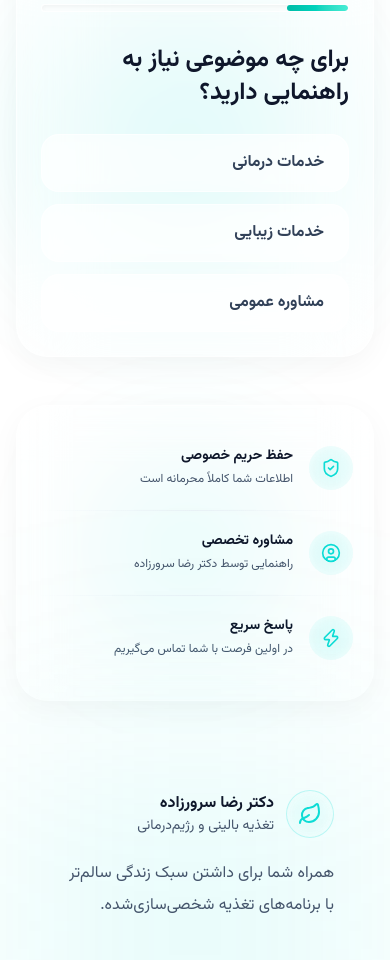
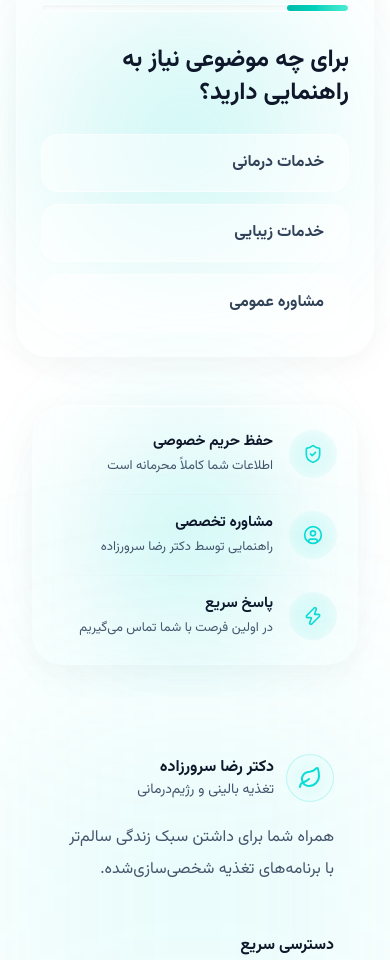
Before and after one commit to AmirShakibafar/SarvzadehPortfolio, a Next.js app: page / in a window 390 px wide. Shown: the part 7100-8060 px from the top of the page. Built offline with nearby package versions, Linux system fonts and the light colour scheme.

Commit message:
feat: cta section is now more optimized

```diff
--- a/components/cta/desktop/evaluation-form.tsx
+++ b/components/cta/desktop/evaluation-form.tsx
@@ -72,12 +72,28 @@ export function EvaluationForm() {
   };
 
   return (
-    <div className="relative isolate">
+    <div className="relative isolate w-full">
+      {/* Background Blob */}
       <div
         className="absolute left-1/2 top-1/2 -z-10 h-[150%] w-[150%] max-w-4xl -translate-x-1/2 -translate-y-1/2 bg-[url('/blob.svg')] bg-contain bg-center bg-no-repeat opacity-40 pointer-events-none"
         aria-hidden="true"
       />
-      <GlassCard className="p-6 md:p-8 lg:p-10 rounded-[2rem] shadow-[0_8px_30px_rgb(0,0,0,0.04)] border-white/60 bg-white/40 backdrop-blur-2xl min-h-[420px] flex flex-col relative z-10 overflow-hidden transform-gpu">
+
+      {/*
+        Exact simulated glass trick:
+        1. bg-white/10 + specific borders and shadows
+        2. overflow-hidden for the inner fake gradient
+        3. backdrop-blur-none ensures the base component doesn't sneak in a blur filter
+      */}
+      <GlassCard className="p-6 md:p-8 lg:p-10 rounded-[2rem] bg-white/10 border border-white/30 shadow-[0_8px_30px_rgb(0,0,0,0.04),inset_0_1px_1px_rgba(255,255,255,0.8)] overflow-hidden min-h-[420px] flex flex-col relative z-10 backdrop-blur-none">
+        {/* Fake glass gradient layer */}
+        <div
+          className="absolute inset-0 bg-gradient-to-tr from-white/5 via-white/10 to-transparent pointer-events-none"
+          aria-hidden="true"
+        />
+
+        {/* Content Container (z-10 ensures it sits above the fake gradient) */}
+        <div className="relative z-10 flex flex-col flex-1">
           {!isComplete && (
             <ProgressBar
               currentStep={currentStep}
@@ -94,7 +110,7 @@ export function EvaluationForm() {
                 initial="hidden"
                 animate="visible"
                 exit="exit"
-              className="w-full transform-gpu will-change-transform"
+                className="w-full"
               >
                 {currentStep < EVALUATION_QUESTIONS.length && (
                   <QuestionStep
@@ -124,6 +140,7 @@ export function EvaluationForm() {
               </motion.div>
             </AnimatePresence>
           </div>
+        </div>
       </GlassCard>
     </div>
   );
@@ -150,16 +167,16 @@ function ProgressBar({
           <button
             type="button"
             onClick={onBack}
-            className="text-slate-500 hover:text-slate-900 hover:bg-white/50 px-3 py-1.5 rounded-full flex items-center text-sm font-medium transition-all transform-gpu"
+            className="text-slate-500 hover:text-slate-900 hover:bg-white/50 px-3 py-1.5 rounded-full flex items-center text-sm font-medium transition-all"
           >
             <ArrowRight className="h-4 w-4 ml-1.5" />
             بازگشت
           </button>
         )}
       </div>
-      <div className="h-2 w-full bg-white/50 border border-white/60 rounded-full overflow-hidden shadow-inner transform-gpu">
+      <div className="h-2 w-full bg-white/50 border border-white/60 rounded-full overflow-hidden shadow-inner">
         <div
-          className="h-full bg-gradient-to-l from-teal-300 to-teal-500 transition-all duration-500 ease-out rounded-full transform-gpu will-change-transform"
+          className="h-full bg-gradient-to-l from-teal-300 to-teal-500 transition-all duration-500 ease-out rounded-full"
           style={{ width: `${((currentStep + 1) / totalSteps) * 100}%` }}
         />
       </div>
@@ -184,7 +201,7 @@ function QuestionStep({
           <button
             key={idx}
             onClick={() => onSelect(question.id, option)}
-            className="w-full text-right px-6 py-4 rounded-2xl border border-white/60 bg-white/50 hover:bg-white/80 hover:border-teal-300 hover:shadow-md text-slate-700 font-semibold transition-all duration-300 backdrop-blur-sm transform-gpu"
+            className="w-full text-right px-6 py-4 rounded-2xl border border-white/60 bg-white/50 hover:bg-white/80 hover:border-teal-300 hover:shadow-md text-slate-700 font-semibold transition-all duration-300"
           >
             {option}
           </button>
@@ -226,7 +243,7 @@ function ContactStep({
             }
             placeholder="0912 345 6789"
             dir="ltr"
-            className="w-full pl-10 pr-4 py-4 rounded-2xl border border-white/60 bg-white/50 text-left focus:outline-none focus:ring-2 focus:ring-teal-400 focus:bg-white transition-all backdrop-blur-sm shadow-sm transform-gpu"
+            className="w-full pl-10 pr-4 py-4 rounded-2xl border border-white/60 bg-white/50 text-left focus:outline-none focus:ring-2 focus:ring-teal-400 focus:bg-white transition-all shadow-sm"
           />
           <PhoneCall className="absolute left-4 top-1/2 -translate-y-1/2 h-5 w-5 text-slate-400 group-focus-within:text-teal-500 transition-colors" />
         </div>
@@ -238,7 +255,7 @@ function ContactStep({
               setContactData({ ...contactData, description: e.target.value })
             }
             placeholder="توضیحات تکمیلی (اختیاری)"
-            className="w-full pl-10 pr-4 py-4 rounded-2xl border border-white/60 bg-white/50 resize-none focus:outline-none focus:ring-2 focus:ring-teal-400 focus:bg-white transition-all backdrop-blur-sm shadow-sm transform-gpu"
+            className="w-full pl-10 pr-4 py-4 rounded-2xl border border-white/60 bg-white/50 resize-none focus:outline-none focus:ring-2 focus:ring-teal-400 focus:bg-white transition-all shadow-sm"
           />
           <MessageSquare className="absolute left-4 top-5 h-5 w-5 text-slate-400 group-focus-within:text-teal-500 transition-colors" />
         </div>
@@ -246,7 +263,7 @@ function ContactStep({
       <Button
         type="submit"
         disabled={isSubmitting || !contactData.phone}
-        className="w-full h-14 rounded-2xl bg-gradient-to-l from-teal-400 to-teal-500 hover:from-teal-500 hover:to-teal-600 text-white font-bold text-lg flex items-center justify-center gap-2 shadow-lg shadow-teal-500/25 transition-all disabled:opacity-50 transform-gpu"
+        className="w-full h-14 rounded-2xl bg-gradient-to-l from-teal-400 to-teal-500 hover:from-teal-500 hover:to-teal-600 text-white font-bold text-lg flex items-center justify-center gap-2 shadow-lg shadow-teal-500/25 transition-all disabled:opacity-50"
       >
         {isSubmitting ? (
           <Loader2 className="h-5 w-5 animate-spin" />
@@ -267,7 +284,7 @@ function SuccessStep({ onReset }: { onReset: () => void }) {
           className="absolute left-1/2 top-1/2 -z-10 h-[200px] w-[200px] -translate-x-1/2 -translate-y-1/2 bg-[url('/blob.svg')] bg-contain bg-center bg-no-repeat opacity-40 pointer-events-none"
           aria-hidden="true"
         />
-        <div className="h-24 w-24 bg-gradient-to-br from-teal-100 to-white border border-white rounded-full flex items-center justify-center text-teal-500 mb-4 shadow-xl relative z-10 transform-gpu">
+        <div className="h-24 w-24 bg-gradient-to-br from-teal-100 to-white border border-white rounded-full flex items-center justify-center text-teal-500 mb-4 shadow-xl relative z-10">
           <CheckCircle2 className="h-12 w-12" />
         </div>
       </div>
@@ -281,7 +298,7 @@ function SuccessStep({ onReset }: { onReset: () => void }) {
       <Button
         variant="outline"
         onClick={onReset}
-        className="mt-6 rounded-full border-white/60 bg-white/50 text-teal-700 hover:bg-white/80 hover:text-teal-800 backdrop-blur-sm shadow-sm transition-all transform-gpu"
+        className="mt-6 rounded-full border-white/60 bg-white/50 text-teal-700 hover:bg-white/80 hover:text-teal-800 shadow-sm transition-all"
       >
         ثبت درخواست جدید
       </Button>
--- a/components/cta/mobile/cta-features-mobile.tsx
+++ b/components/cta/mobile/cta-features-mobile.tsx
@@ -1,47 +1,24 @@
-// cta-features-mobile.tsx
 import React from "react";
 import { GlassCard } from "@/components/ui/glass-card";
 import { ShieldCheck, UserCircle, Zap } from "lucide-react";
 
 export function CtaFeaturesMobile() {
   return (
-    <div className="relative mt-12 isolate w-full">
+    <div className="relative mt-12 isolate w-full px-4">
       {/* Background blob */}
       <div
-        className="
-          absolute
-          left-1/2
-          top-1/2
-          -z-10
-          h-[420px]
-          w-[420px]
-          -translate-x-1/2
-          -translate-y-1/2
-          bg-[url('/blob.svg')]
-          bg-contain
-          bg-center
-          bg-no-repeat
-          opacity-20
-          pointer-events-none
-        "
+        className="absolute left-1/2 top-1/2 -z-10 h-[420px] w-[420px] -translate-x-1/2 -translate-y-1/2 bg-[url('/blob.svg')] bg-contain bg-center bg-no-repeat opacity-40 pointer-events-none"
         aria-hidden="true"
       />
 
-      <GlassCard
-        className="
-          relative
-          z-10
-          flex
-          flex-col
-          gap-0
-          rounded-[2rem]
-          border-white/60
-          bg-white/30
-          shadow-[0_8px_30px_rgb(0,0,0,0.04)]
-          overflow-hidden
-          p-5
-        "
-      >
+      <GlassCard className="relative z-10 flex flex-col rounded-[2rem] bg-white/10 border border-white/30 shadow-[0_8px_30px_rgb(0,0,0,0.04),inset_0_1px_1px_rgba(255,255,255,0.8)] overflow-hidden">
+        {/* Fake glass gradient layer replacing backdrop-blur */}
+        <div
+          className="absolute inset-0 bg-gradient-to-tr from-white/5 via-white/10 to-transparent pointer-events-none"
+          aria-hidden="true"
+        />
+
+        <div className="relative z-10 flex flex-col px-5 py-2">
           <FeatureItemMobile
             icon={<ShieldCheck className="w-5 h-5 text-primary" />}
             title="حفظ حریم خصوصی"
@@ -63,6 +40,7 @@ export function CtaFeaturesMobile() {
             title="پاسخ سریع"
             subtitle="در اولین فرصت با شما تماس می‌گیریم"
           />
+        </div>
       </GlassCard>
     </div>
   );
@@ -78,37 +56,16 @@ function FeatureItemMobile({
   subtitle: string;
 }) {
   return (
-    <div
-      className="
-        flex
-        items-center
-        gap-4
-        py-5
-        text-right
-      "
-    >
-      {/* Icon */}
-      <div
-        className="
-          flex
-          items-center
-          justify-center
-          shrink-0
-          w-11
-          h-11
-          rounded-full
-          bg-primary/10
-          shadow-[inset_0_0_12px_rgba(255,255,255,0.6)]
-        "
-      >
+    <div className="flex items-center gap-4 py-4 text-right">
+      {/* Icon (optimized to standard 48px touch target) */}
+      <div className="flex items-center justify-center shrink-0 w-12 h-12 rounded-full bg-primary/10 shadow-[inset_0_0_12px_rgba(255,255,255,0.6)]">
         {icon}
       </div>
 
-      {/* Text */}
-      <div>
-        <h4 className="font-bold text-sm text-slate-900 mb-1">{title}</h4>
-
-        <p className="text-xs text-slate-600 leading-relaxed">{subtitle}</p>
+      {/* Text (flex-1 prevents overflow wrapping issues) */}
+      <div className="flex-1">
+        <h4 className="font-bold text-[15px] text-slate-900 mb-0.5">{title}</h4>
+        <p className="text-[13px] text-slate-600 leading-relaxed">{subtitle}</p>
       </div>
     </div>
   );
--- a/components/cta/mobile/cta-info-mobile.tsx
+++ b/components/cta/mobile/cta-info-mobile.tsx
@@ -18,7 +18,7 @@ export function CtaInfoMobile() {
     >
       {/* Mobile-scaled Background Blob */}
       <div
-        className="absolute left-1/2 top-1/2 -z-10 h-[400px] w-[400px] -translate-x-1/2 -translate-y-1/2 bg-[url('/blob.svg')] bg-contain bg-center bg-no-repeat opacity-40 pointer-events-none"
+        className="absolute left-1/2 top-1/2 -z-10 h-[400px] w-[400px] -translate-x-1/2 -translate-y-1/2 bg-[url('/blob.svg')] bg-contain bg-center bg-no-repeat opacity-20 pointer-events-none"
         aria-hidden="true"
       />
 
```
Also changed, not shown: components/cta/desktop/cta-features.tsx (+15 -6 lines). Lines whose indentation alone changed are shown as unchanged.
